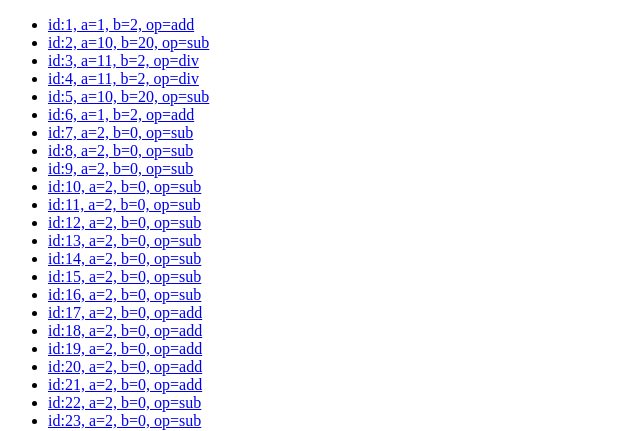
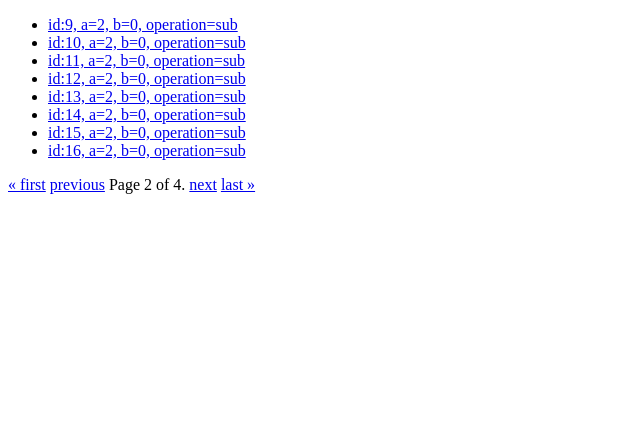
Before and after one commit to SzariK00/dingo, a Django app: page /maths/histories/?page=2 in a window 1280 px wide. Shown: the part 26-457 px from the top of the page, without its empty margins (0-640 px from the left). Run offline with Django 3.2, Linux system fonts and the light colour scheme; data comes from the database, SQL or seed files in the repository.

Commit message:
Zakonczona paginacja z modulu nr 3

```diff
--- a/maths/forms.py
+++ b/maths/forms.py
@@ -1,6 +1,12 @@
 from django import forms
+from maths.models import Result
 
-from maths.models import Result
+OPERATION_CHOICES = [
+    ("add", "add"),
+    ("sub", "sub"),
+    ("mul", "mul"),
+    ("div", "div"),
+]
 
 
 class ResultForm(forms.ModelForm):
@@ -17,3 +23,7 @@ class ResultForm(forms.ModelForm):
             raise forms.ValidationError("Podaj tylko jedną z wartości")
         elif not (value or error):
             raise forms.ValidationError("Nie podano żadnej wartości!")
+
+
+class SearchForm(forms.Form):
+    operation = forms.ChoiceField(label='Operacja', choices=OPERATION_CHOICES)
--- a/maths/models.py
+++ b/maths/models.py
@@ -23,7 +23,10 @@ class Math(models.Model):
     )
 
     def __str__(self):
-        return f"id:{self.id}, a={self.a}, b={self.b}, op={self.operation}"
+        return f"id:{self.id}, a={self.a}, b={self.b}, operation={self.operation}"
+
+    class Meta:
+        ordering = ['id']
 
 
 class Result(models.Model):
--- a/maths/templates/maths/list.html
+++ b/maths/templates/maths/list.html
@@ -9,4 +9,21 @@
             <li><a href="{% url "maths:details" m.id %}">{{ m }}</a></li>
         {% endfor %}
     </ul>
+    <div class="pagination">
+        <span class="step-links">
+           {% if maths.has_previous %}
+               <a href="?page=1">« first</a>
+               <a href="?page={{ maths.previous_page_number }}">previous</a>
+           {% endif %}
+
+           <span class="current">
+               Page {{ maths.number }} of {{ maths.paginator.num_pages }}.
+           </span>
+
+           {% if maths.has_next %}
+               <a href="?page={{ maths.next_page_number }}">next</a>
+               <a href="?page={{ maths.paginator.num_pages }}">last »</a>
+           {% endif %}
+        </span>
+    </div>
 {% endblock content %}
--- a/maths/urls.py
+++ b/maths/urls.py
@@ -1,6 +1,5 @@
 from django.urls import path
-from maths.views import math, add, sub, mul, div, maths_list, math_details, results_list
-
+from maths.views import math, add, sub, mul, div, maths_list, math_details, results_list, maths_search
 app_name = "maths"
 urlpatterns = [
     path('', math),
@@ -11,4 +10,5 @@ urlpatterns = [
     path('histories/', maths_list, name="list"),
     path('histories/<int:id>', math_details, name="details"),
     path('results/', results_list, name="results"),
+    path('search/', maths_search, name="search"),
 ]
--- a/maths/views.py
+++ b/maths/views.py
@@ -2,7 +2,8 @@ from django.shortcuts import render
 from django.http import HttpResponse
 from django.contrib import messages
 from maths.models import Math, Result
-from maths.forms import ResultForm
+from maths.forms import ResultForm, SearchForm
+from django.core.paginator import Paginator
 
 
 # Create your views here.
@@ -65,11 +66,27 @@ def div(request, a, b):
 
 def maths_list(request):
     maths = Math.objects.all()
-    title = 'TEST'
+    paginator = Paginator(maths, 8)
+    page_number = request.GET.get('page')
+    maths = paginator.get_page(page_number)
     return render(
         request=request,
         template_name="maths/list.html",
-        context={"maths": maths, "title": title}
+        context={"maths": maths}
+    )
+
+
+def maths_search(request):
+    operation = request.POST.get('operation')
+    content = Math.objects.all().filter(operation=operation)
+    form = SearchForm()
+    return render(
+        request=request,
+        template_name="maths/search.html",
+        context={
+            "search_result": content,
+            "form": form
+        }
     )
 
 
@@ -78,7 +95,8 @@ def math_details(request, id):
     return render(
         request=request,
         template_name="maths/details.html",
-        context={"math": math}
+        context={
+            "math": math}
     )
 
 
--- a/pyproject.toml
+++ b/pyproject.toml
@@ -5,7 +5,7 @@ description = "Kurs kodilla"
 authors = ["Adrian Jelonek <ajelonek@gmail.com>"]
 
 [tool.poetry.dependencies]
-python = "3.8.5"
+python = ">=3.7"
 django = "^3.1.1"
 lorem = "^0.1.1"
 ipython = "^7.18.1"
```
Also changed, not shown: maths/templates/maths/search.html (added, +16 -0 lines), maths/tests/test_views.py (+17 -0 lines), 1 other file.
